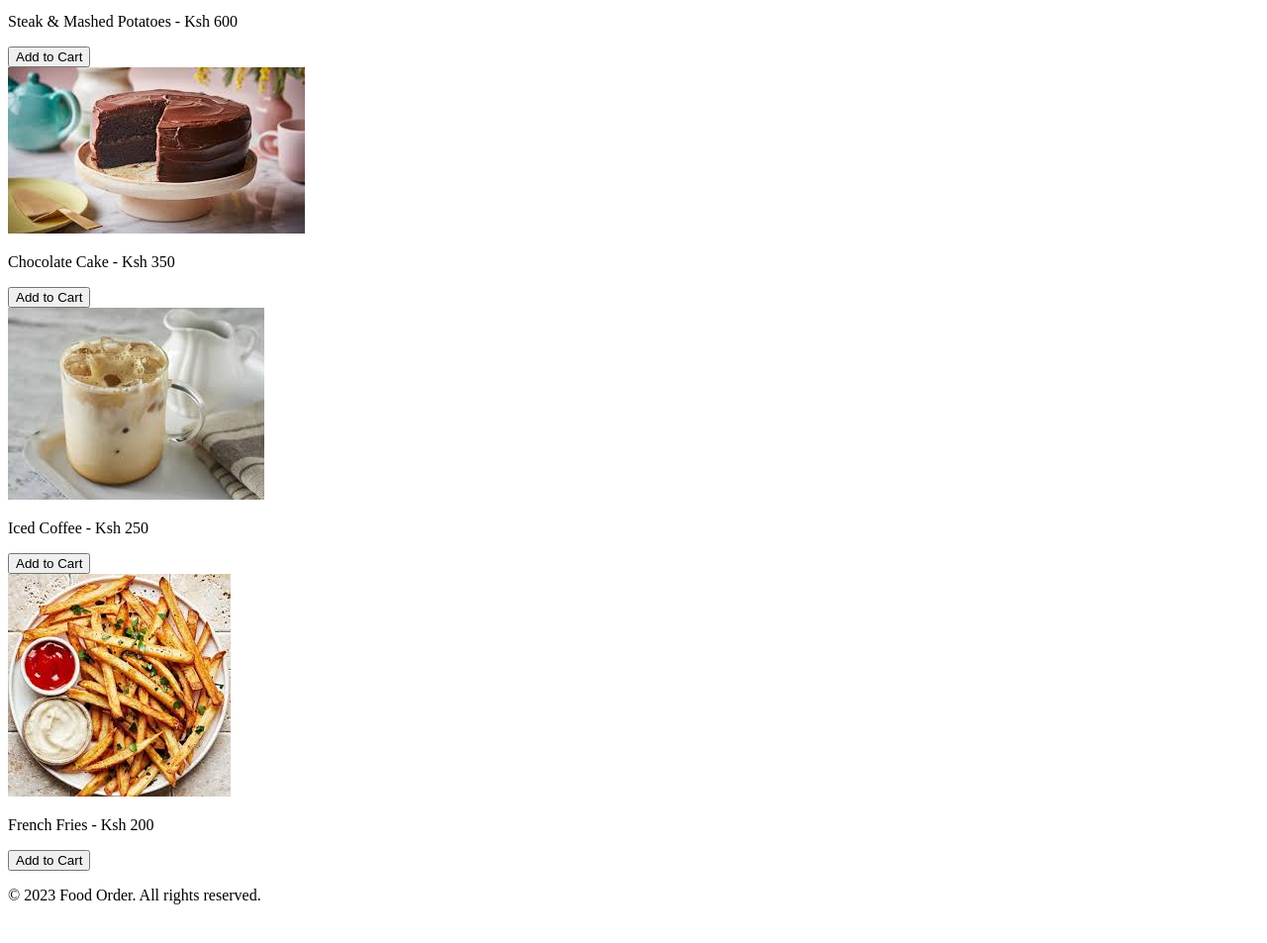
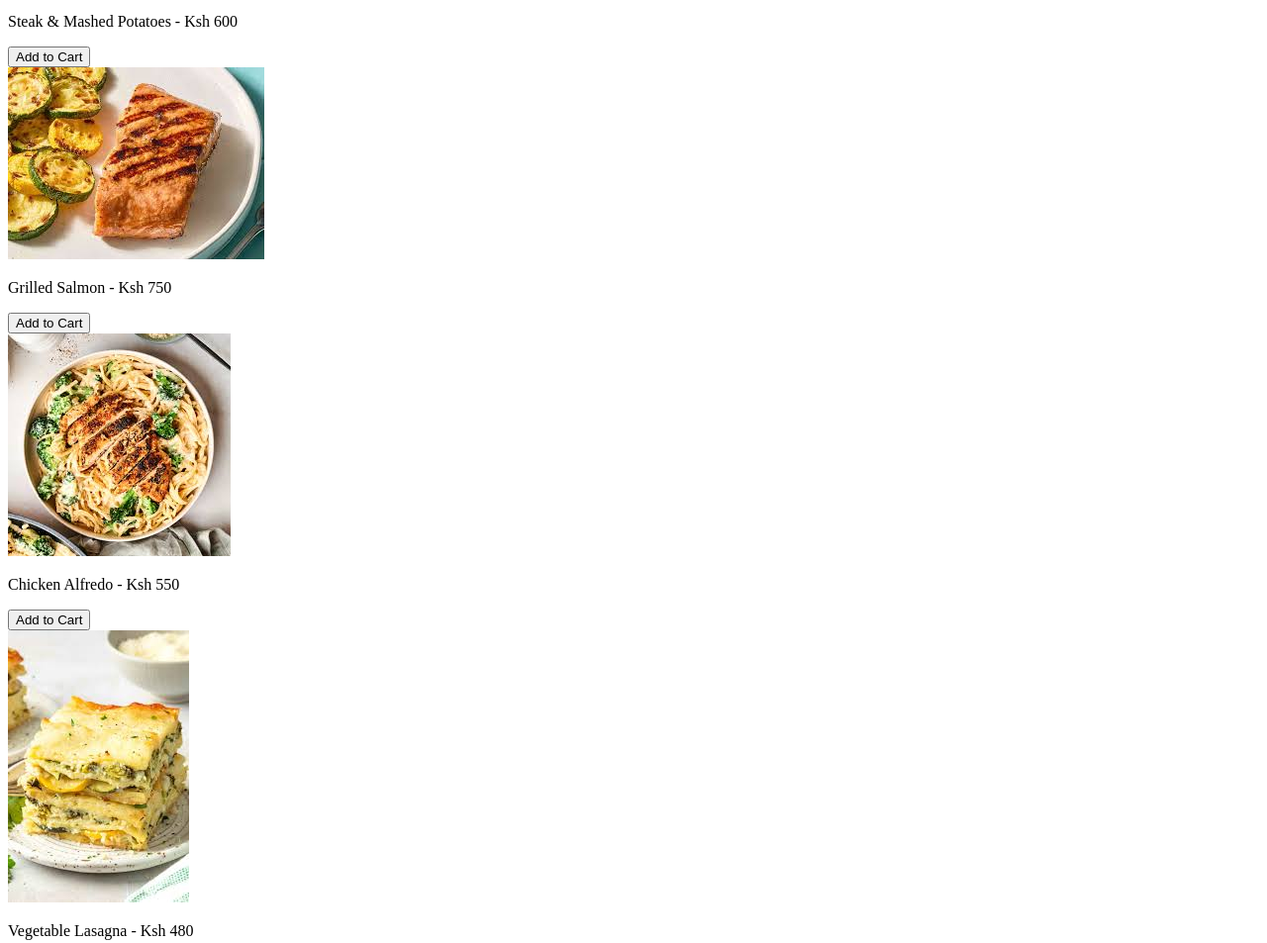
Before and after one commit to whizshop/com, a plain HTML site: page cart.html in a window 1280 px wide. Shown: the part 298-1251 px from the top of the page at 99% size. Before the commit the page ends 1228 px from the top, so only its background shows below. Drawn offline with Linux system fonts and the light colour scheme.

Commit message:
Update cart.html

```diff
--- a/cart.html
+++ b/cart.html
@@ -27,27 +27,8 @@
     <!-- Recommendations Section -->
     <section class="recommendations">
         <h3>You Might Also Like</h3>
-        <div class="recommendations-grid">
-            <div class="recommendation-item">
-                <img src="images/steak-mashed-potatoes.jpg" alt="Steak & Mashed Potatoes">
-                <p>Steak & Mashed Potatoes - Ksh 600</p>
-                <button class="add-to-cart" data-name="Steak & Mashed Potatoes" data-price="600" data-image="images/steak-mashed-potatoes.jpg">Add to Cart</button>
-            </div>
-            <div class="recommendation-item">
-                <img src="images/chocolate-cake.jpg" alt="Chocolate Cake">
-                <p>Chocolate Cake - Ksh 350</p>
-                <button class="add-to-cart" data-name="Chocolate Cake" data-price="350" data-image="images/chocolate-cake.jpg">Add to Cart</button>
-            </div>
-            <div class="recommendation-item">
-                <img src="images/iced-coffee.jpg" alt="Iced Coffee">
-                <p>Iced Coffee - Ksh 250</p>
-                <button class="add-to-cart" data-name="Iced Coffee" data-price="250" data-image="images/iced-coffee.jpg">Add to Cart</button>
-            </div>
-            <div class="recommendation-item">
-                <img src="images/french-fries.jpg" alt="French Fries">
-                <p>French Fries - Ksh 200</p>
-                <button class="add-to-cart" data-name="French Fries" data-price="200" data-image="images/french-fries.jpg">Add to Cart</button>
-            </div>
+        <div id="recommendations-grid" class="recommendations-grid">
+            <!-- Recommendations will be dynamically inserted here -->
         </div>
     </section>
 
@@ -63,5 +44,63 @@
             <button onclick="closeOrderPopup()">OK</button>
         </div>
     </div>
+
+    <script>
+        // Function to get meal-based recommendations
+        function getMealSuggestions() {
+            const hour = new Date().getHours();
+            let mealTime = '';
+
+            if (hour >= 6 && hour < 12) {
+                mealTime = 'breakfast';
+            } else if (hour >= 12 && hour < 18) {
+                mealTime = 'lunch';
+            } else {
+                mealTime = 'dinner';
+            }
+
+            const suggestions = {
+                breakfast: [
+                    { name: "Pancakes", price: 250, image: "images/pancakes.jpg" },
+                    { name: "Omelette", price: 200, image: "images/omelette.jpg" },
+                    { name: "French Toast", price: 230, image: "images/french-toast.jpg" },
+                    { name: "Avocado Toast", price: 220, image: "images/avocado-toast.jpg" }
+                ],
+                lunch: [
+                    { name: "Grilled Chicken Salad", price: 450, image: "images/grilled-chicken-salad.jpg" },
+                    { name: "Beef Burger", price: 400, image: "images/beef-burger.jpg" },
+                    { name: "Spaghetti Bolognese", price: 500, image: "images/spaghetti-bolognese.jpg" },
+                    { name: "Fish & Chips", price: 420, image: "images/fish-and-chips.jpg" }
+                ],
+                dinner: [
+                    { name: "Steak & Mashed Potatoes", price: 600, image: "images/steak-mashed-potatoes.jpg" },
+                    { name: "Grilled Salmon", price: 750, image: "images/grilled-salmon.jpg" },
+                    { name: "Chicken Alfredo", price: 550, image: "images/chicken-alfredo.jpg" },
+                    { name: "Vegetable Lasagna", price: 480, image: "images/vegetable-lasagna.jpg" }
+                ]
+            };
+
+            return suggestions[mealTime];
+        }
+
+        // Function to render meal-based recommendations
+        function renderRecommendations() {
+            const recommendationsGrid = document.getElementById("recommendations-grid");
+            const mealSuggestions = getMealSuggestions();
+
+            recommendationsGrid.innerHTML = mealSuggestions
+                .map(item => `
+                    <div class="recommendation-item">
+                        <img src="${item.image}" alt="${item.name}">
+                        <p>${item.name} - Ksh ${item.price}</p>
+                        <button class="add-to-cart" data-name="${item.name}" data-price="${item.price}" data-image="${item.image}">Add to Cart</button>
+                    </div>
+                `)
+                .join("");
+        }
+
+        // Render recommendations when the page loads
+        renderRecommendations();
+    </script>
 </body>
 </html>
```
